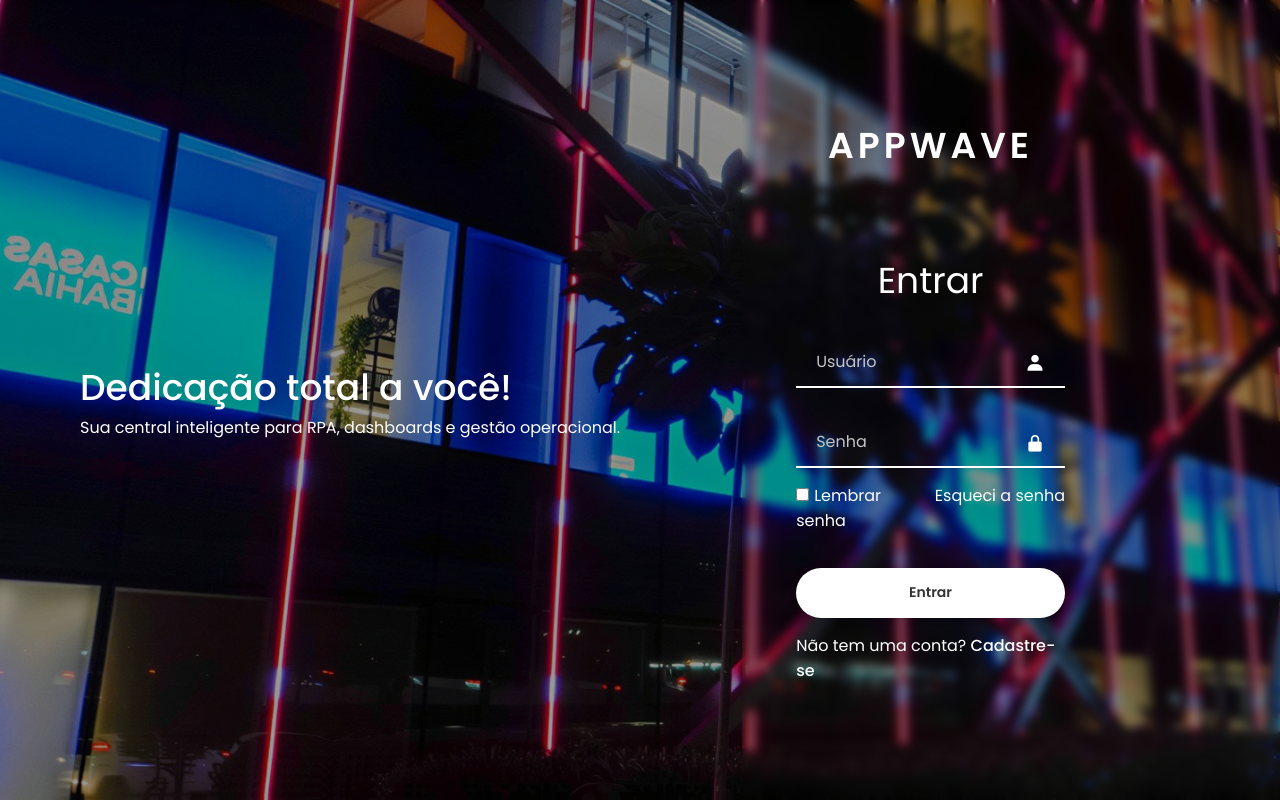
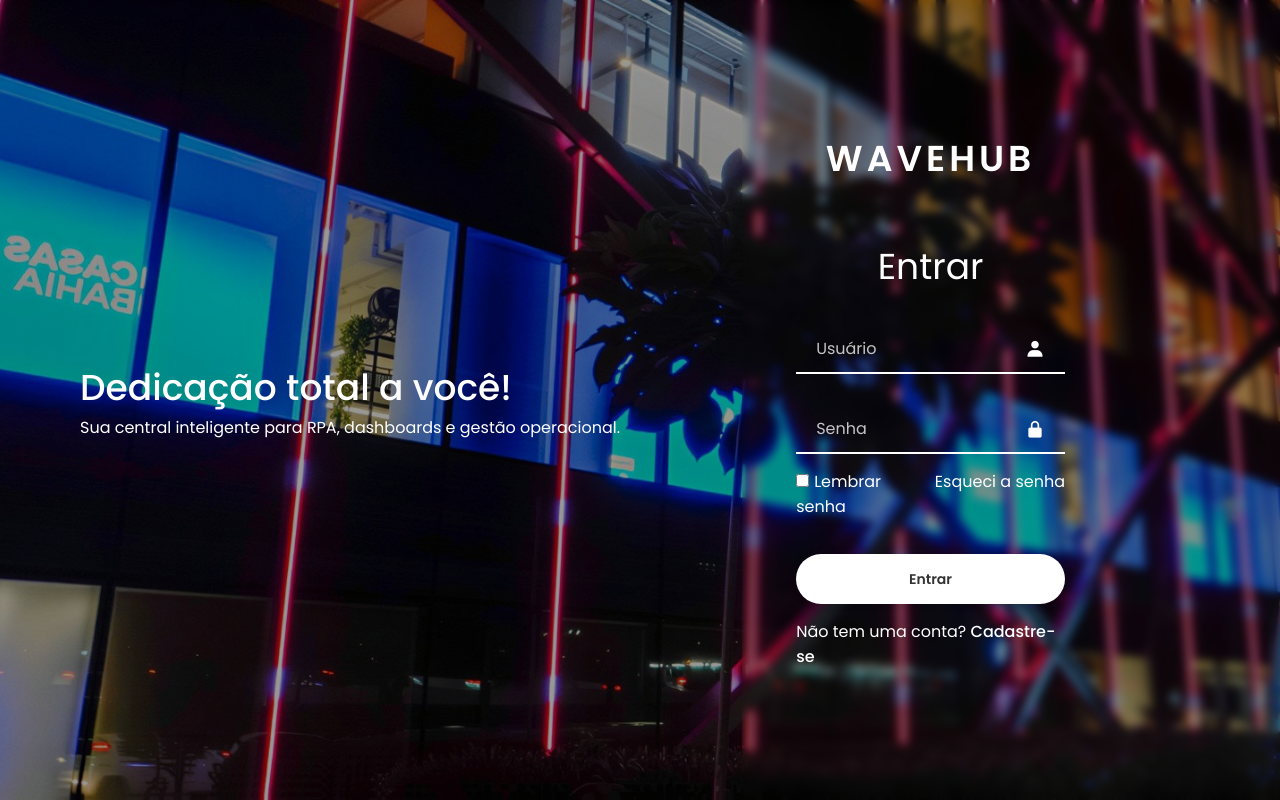
Before and after one commit to Vinicius-Giovanni/RPA-Web-Service, a FastAPI app: page /login in a window 1280 px wide. Run offline with FastAPI, Linux system fonts and the light colour scheme.

Commit message:
style: contrução das rotas de login x cadastro x inicio finalizadas - Construir API de consulta de banco de dados -- backend x banco de dados => frontend

```diff
--- a/app.py
+++ b/app/routes/routes.py
@@ -5,21 +5,17 @@
 from fastapi.templating import Jinja2Templates
 from fastapi.staticfiles import StaticFiles
 
-from automacao import emitir_relatorio
-
-import threading
 import uvicorn
 
-
-app = FastAPI()
+routes = FastAPI()
 
 # TEMPLATES
 templates = Jinja2Templates(directory='frontend/templates')
 
 # STATIC
-app.mount("/static", StaticFiles(directory="frontend/static"), name="static")
+routes.mount('/static', StaticFiles(directory='frontend/static'), name='static')
 
-@app.get('/', response_class=HTMLResponse)
+@routes.get('/', response_class=HTMLResponse)
 def index(request: Request):
     return templates.TemplateResponse(
         request=request,
@@ -27,7 +23,7 @@
         context={}
     )
 
-@app.get('/login', response_class=HTMLResponse)
+@routes.get('/login', response_class=HTMLResponse)
 def login(request: Request):
     return templates.TemplateResponse(
         request=request,
@@ -35,33 +31,10 @@
         context={}
     )
 
-@app.get('/cadastro', response_class=HTMLResponse)
+@routes.get('/cadastro', response_class=HTMLResponse)
 def register(request: Request):
     return templates.TemplateResponse(
         request=request,
         name='register.html',
         context={}
     )
-
-# @app.post('/emitir-relatorio')
-# def emitir():
-
-#     thread = threading.Thread(
-#         target=emitir_relatorio
-#     )
-
-#     thread.start()
-
-#     return JSONResponse({
-#         'mensagem': 'Automação iniciada'
-#     })
-
-
-if __name__ == '__main__':
-
-    uvicorn.run(
-        'app:app',
-        host='0.0.0.0',
-        port=5000,
-        reload=True
-    )
--- a/frontend/static/css/login.css
+++ b/frontend/static/css/login.css
@@ -16,7 +16,7 @@
     text-decoration:none;
     display: flex;
     justify-content: center;
-    padding-bottom: 80px;
+    padding-bottom: 20%;
 }
 
 body {
--- a/frontend/templates/index.html
+++ b/frontend/templates/index.html
@@ -5,12 +5,12 @@
     <meta name="viewport" content="width=device-width, initial-scale=1.0">
     <link href="https://unpkg.com/boxicons@2.1.4/css/boxicons.min.css" rel="stylesheet">
     <link rel="stylesheet" href="/static/css/index.css">
-    <title>AppWave</title>
+    <title>WaveHub</title>
 </head>
 <body>
     <header>
         <nav>
-            <a class="logo" href="/">AppWave</a>
+            <a class="logo" href="/">WaveHub</a>
             <div class="mobile-menu">
                 <div class="line1"></div>
                 <div class="line2"></div>
--- a/frontend/templates/login.html
+++ b/frontend/templates/login.html
@@ -5,7 +5,7 @@
     <meta name="viewport" content="width=device-width, initial-scale=1.0">
     <link href="https://unpkg.com/boxicons@2.1.4/css/boxicons.min.css" rel="stylesheet">
     <link rel="stylesheet" href="/static/css/login.css">
-    <title>Login</title>
+    <title>Login WaveHub</title>
 </head>
 <body>
     <div class="slogan">
@@ -19,7 +19,7 @@
         <div class="forms-track">
             <section class="panel">
                 <form>
-                    <h1><a class="logo"  href="/">AppWave</a></h1>
+                    <h1><a class="logo"  href="/">WaveHub</a></h1>
                     <h1>Entrar</h1>
                     <div class="input_box">
                         <input placeholder="Usuário" type="email">
--- a/frontend/templates/register.html
+++ b/frontend/templates/register.html
@@ -5,7 +5,7 @@
     <meta name="viewport" content="width=device-width, initial-scale=1.0">
     <link href="https://unpkg.com/boxicons@2.1.4/css/boxicons.min.css" rel="stylesheet">
     <link rel="stylesheet" href="/static/css/login.css">
-    <title>Cadastro</title>
+    <title>Cadastro WaveHub</title>
 </head>
 <body>
     <div class="slogan">
@@ -19,7 +19,7 @@
         <div class="forms-track">
             <section class="panel">
                 <form>
-                    <h1><a class="logo" href="/">AppWave</a></h1>
+                    <h1><a class="logo" href="/">WaveHub</a></h1>
                     <h1>Cadastre-se</h1>
                     <div class="input_box">
                         <input placeholder="Nome completo" type="text">
--- a/pyproject.toml
+++ b/pyproject.toml
@@ -5,9 +5,11 @@
 readme = "README.md"
 requires-python = ">=3.12"
 dependencies = [
+    "dotenv>=0.9.9",
     "fastapi>=0.136.1",
     "jinja2>=3.1.6",
     "playwright>=1.59.0",
     "selenium>=4.44.0",
+    "supabase>=2.30.0",
     "uvicorn>=0.46.0",
 ]
```
Also changed, not shown: app/main.py (added, +10 -0 lines), main.py (deleted, +0 -8 lines), frontend/static/css/index.css (line endings or trailing spaces), 2 other files.
